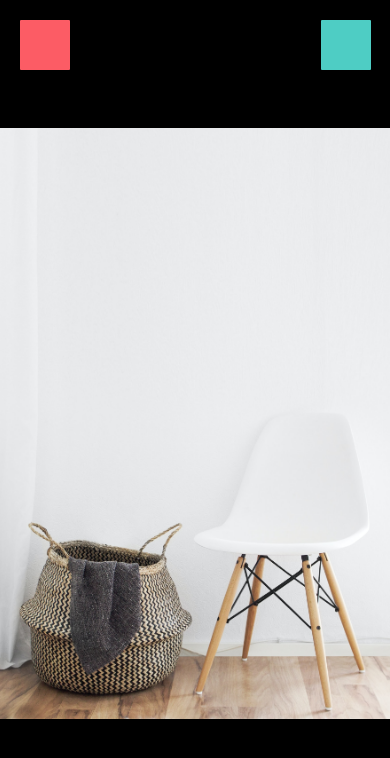
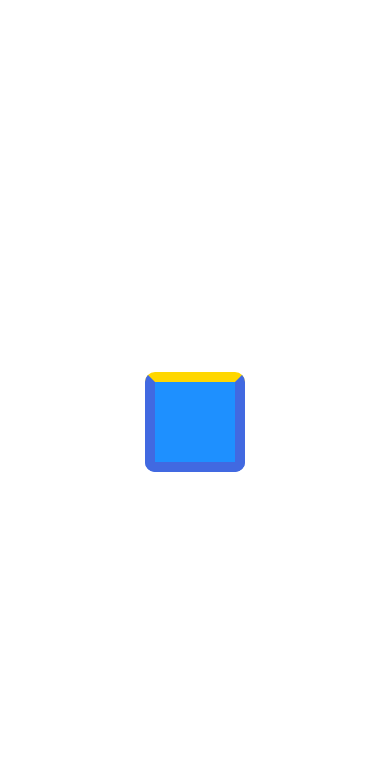
Before and after one commit to exemplar-codes/DoneWithIt, a React Native app: screen / in a window 390 px wide. Shown: the top 758 px of the page. Built offline with nearby package versions, Linux system fonts and the light colour scheme.

Commit message:
Play with border style

```diff
--- a/App.js
+++ b/App.js
@@ -1,5 +1,5 @@
-import ViewImageScreen from "./app/screens/ViewImageScreen";
+import StyleTrialScreen from "./app/screens/StyleTrialScreen";
 
 export default function App() {
-  return <ViewImageScreen />;
+  return <StyleTrialScreen />;
 }
--- /dev/null
+++ b/app/screens/StyleTrialScreen.js
@@ -0,0 +1,28 @@
+import React from "react";
+import { StyleSheet, View } from "react-native";
+import AppScreen from "../components/AppScreen";
+
+function StyleTrialScreen(props) {
+  return (
+    <AppScreen style={styles.container}>
+      <View style={[styles.box, styles.shadowTrial]}></View>
+    </AppScreen>
+  );
+}
+
+const styles = StyleSheet.create({
+  container: {
+    justifyContent: "center",
+    alignItems: "center",
+  },
+  box: {
+    width: 100,
+    height: 100,
+    borderRadius: 10,
+    backgroundColor: "dodgerblue",
+    borderColor: "royalblue",
+    borderWidth: 10,
+    borderTopColor: "gold",
+  },
+});
+export default StyleTrialScreen;
```
